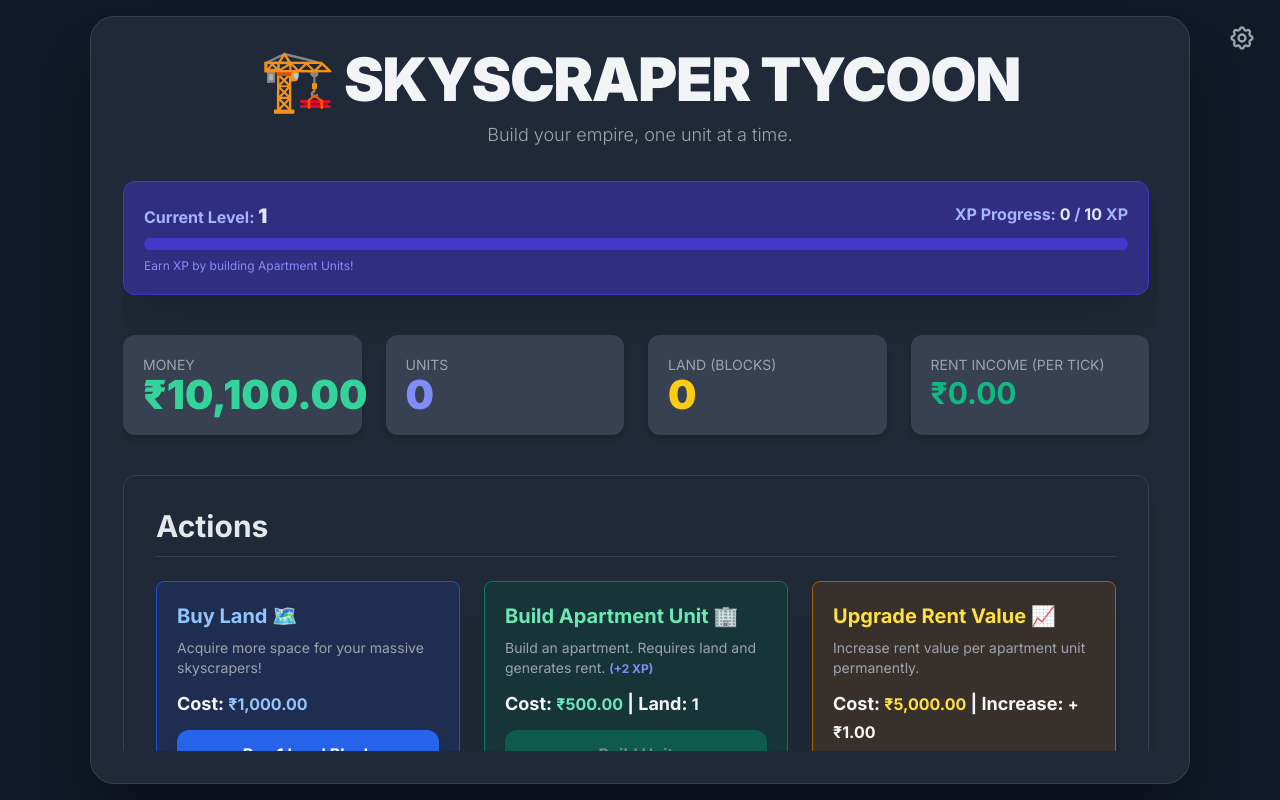
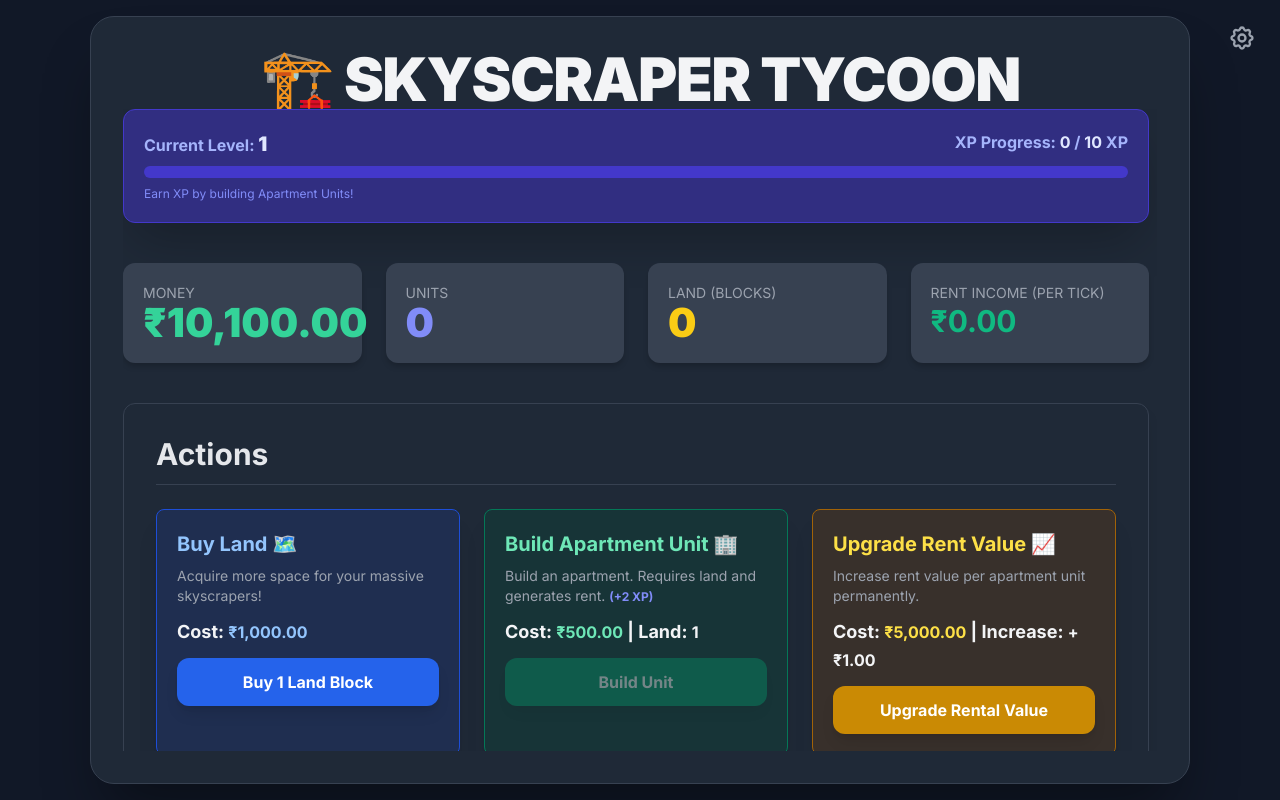
Before and after one commit to gayathri29886-maker/fight1, a plain HTML site: page Index.html in a window 1280 px wide. Drawn offline with nearby package versions, Linux system fonts and the light colour scheme.

Commit message:
Update Index.html

```diff
--- a/Index.html
+++ b/Index.html
@@ -150,10 +150,9 @@
         <svg class="w-7 h-7" fill="none" stroke="currentColor" viewBox="0 0 24 24" xmlns="http://www.w3.org/2000/svg"><path stroke-linecap="round" stroke-linejoin="round" stroke-width="2" d="M10.325 4.317c.426-1.756 2.924-1.756 3.35 0a1.724 1.724 0 002.573 1.066c1.543-.94 3.31.826 2.37 2.37a1.724 1.724 0 001.065 2.572c1.756.426 1.756 2.924 0 3.35a1.724 1.724 0 00-1.066 2.573c.94 1.543-.826 3.31-2.37 2.37a1.724 1.724 0 00-2.572 1.065c-.426 1.756-2.924 1.756-3.35 0a1.724 1.724 0 00-2.573-1.066c-1.543.94-3.31-.826-2.37-2.37a1.724 1.724 0 00-1.065-2.572c-1.756-.426-1.756-2.924 0-3.35a1.724 1.724 0 001.066-2.573c-.94-1.543.826-3.31 2.37-2.37.526.321 1.026.321 1.526 0l.52-.312z"></path><path stroke-linecap="round" stroke-linejoin="round" stroke-width="2" d="M15 12a3 3 0 11-6 0 3 3 0 016 0z"></path></svg>
     </button>
 
-    <header class="text-center mb-8 flex-shrink-0">
+    <header class="text-center flex-shrink-0">
         <h1 class="text-6xl font-black text-gray-100 tracking-tight">🏗️ SKYSCRAPER TYCOON</h1>
-        <p class="text-gray-400 mt-3 text-lg font-light">Build your empire, one unit at a time.</p>
-    </header>
+        </header>
 
     <div class="flex-grow overflow-y-auto pr-2">
 
```
